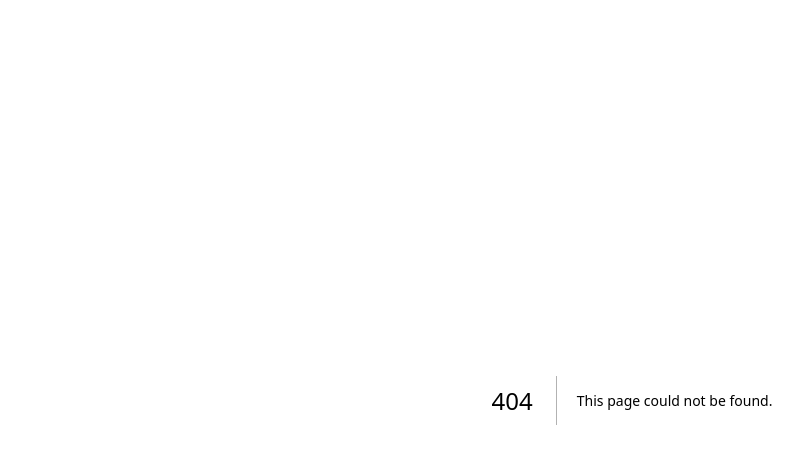
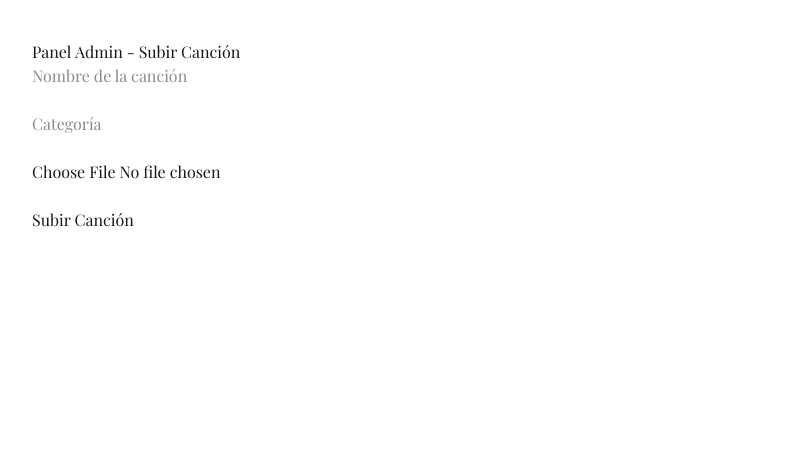
Before and after one commit to lauracarbajal-spec/cantos-del-cielo, a Next.js app: page /admin in a window 1280 px wide. Before the commit this address had no page. Shown: the top 464 px of the page, without its empty margins (8-811 px from the left). Built offline with nearby package versions, Linux system fonts and the light colour scheme; no server answers.

Commit message:
Agregar titulo y categoria a canciones

```diff
--- a/package.json
+++ b/package.json
@@ -10,6 +10,7 @@
   },
   "dependencies": {
     "@stripe/stripe-js": "^8.8.0",
+    "@supabase/supabase-js": "^2.97.0",
     "next": "16.1.6",
     "react": "19.2.3",
     "react-dom": "19.2.3",
@@ -17,6 +18,7 @@
   },
   "devDependencies": {
     "@tailwindcss/postcss": "^4",
+    "@types/react": "19.2.14",
     "eslint": "^9",
     "eslint-config-next": "16.1.6",
     "tailwindcss": "^4"
--- /dev/null
+++ b/src/app/admin/page.tsx
@@ -0,0 +1,100 @@
+"use client"
+
+import { useState } from "react"
+import { supabase } from "../../lib/supabase"
+
+export default function AdminPage() {
+  const [file, setFile] = useState<File | null>(null)
+  const [title, setTitle] = useState("")
+  const [category, setCategory] = useState("")
+  const [uploading, setUploading] = useState(false)
+
+  const handleUpload = async () => {
+    if (!file || !title || !category) {
+      alert("Completa todos los campos")
+      return
+    }
+
+    setUploading(true)
+
+    const fileName = `pdf-${Date.now()}.pdf`
+
+    // 1️⃣ Subir archivo
+    const { data, error } = await supabase.storage
+      .from("pdfs")
+      .upload(fileName, file)
+
+    if (error) {
+      alert("Error al subir PDF")
+      console.error(error)
+      setUploading(false)
+      return
+    }
+
+    // 2️⃣ Obtener URL pública
+    const { data: publicUrlData } = supabase.storage
+      .from("pdfs")
+      .getPublicUrl(fileName)
+
+    const pdfUrl = publicUrlData.publicUrl
+
+    // 3️⃣ Guardar en base de datos
+    const { error: dbError } = await supabase
+      .from("songs")
+      .insert([
+        {
+          title,
+          category,
+          pdf_url: pdfUrl,
+        },
+      ])
+
+    if (dbError) {
+      alert("Error guardando en base de datos")
+      console.error(dbError)
+    } else {
+      alert("Canción subida correctamente 🎉")
+      setTitle("")
+      setCategory("")
+      setFile(null)
+    }
+
+    setUploading(false)
+  }
+
+  return (
+    <div style={{ padding: "40px" }}>
+      <h1>Panel Admin - Subir Canción</h1>
+
+      <input
+        type="text"
+        placeholder="Nombre de la canción"
+        value={title}
+        onChange={(e) => setTitle(e.target.value)}
+      />
+
+      <br /><br />
+
+      <input
+        type="text"
+        placeholder="Categoría"
+        value={category}
+        onChange={(e) => setCategory(e.target.value)}
+      />
+
+      <br /><br />
+
+      <input
+        type="file"
+        accept="application/pdf"
+        onChange={(e) => setFile(e.target.files?.[0] || null)}
+      />
+
+      <br /><br />
+
+      <button onClick={handleUpload} disabled={uploading}>
+        {uploading ? "Subiendo..." : "Subir Canción"}
+      </button>
+    </div>
+  )
+}
```
Also changed, not shown: tsconfig.json (added, +37 -0 lines), 1 other file (tests, documents, lock files or other folders).
